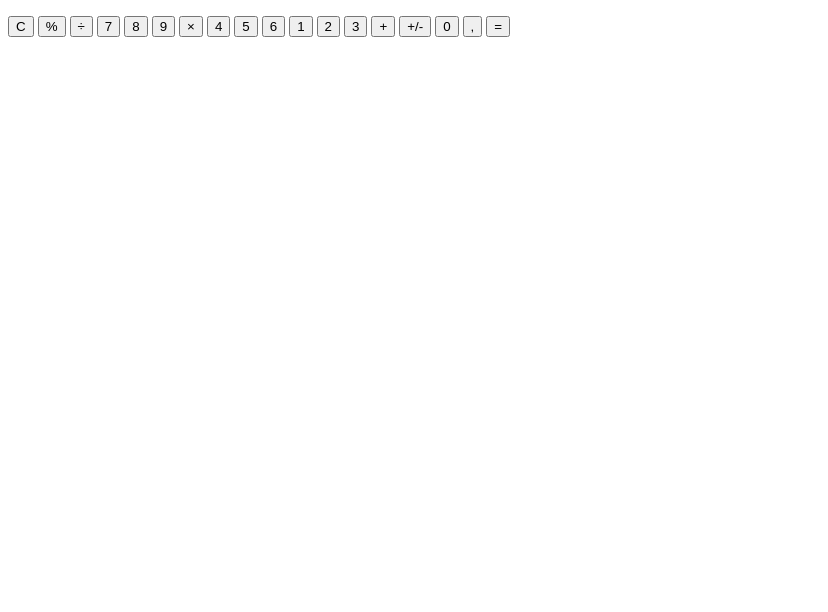
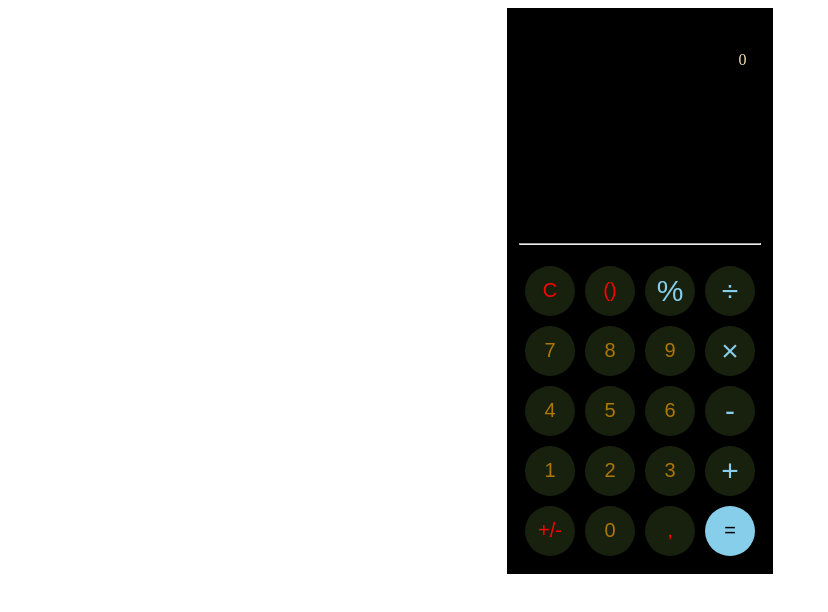
Before and after one commit to OlaIfemi667/calculator, a plain HTML site: page index.html in a window 1280 px wide. Shown: the whole page, without its empty margins (0-828 px from the left). Drawn offline with Linux system fonts and the light colour scheme.

Commit message:
feat: frontend and displaying numbers

```diff
--- a/index.html
+++ b/index.html
@@ -3,17 +3,20 @@
 <head>
     <meta charset="UTF-8">
     <meta name="viewport" content="width=device-width, initial-scale=1.0">
-    <link rel="stylesheet" href="style.css">
+    <link rel="stylesheet" href="styles/styles.css">
+    <script src="javascript.js" defer></script>
     <title>Calculator</title>
 </head>
 <body>
     <div id="container">
         <div id="topItems">
-            <p id="textBrowser"></p>
+            <p id="textBrowser">0</p>
             <div id="backspace"></div>
         </div>
+        <div><hr></div>
         <div id="bottomItems">
             <input type="button" id="cleanScreen" value="C">
+            <input type="button" class="otherOperation" value="()">
             <input type="button" class="operation" value="%">
             <input type="button" class="operation" value="÷">
             <input type="button" class="number" value="7">
@@ -23,14 +26,15 @@
             <input type="button" class="number" value="4">
             <input type="button" class="number" value="5">
             <input type="button" class="number" value="6">
+            <input type="button" class="operation" value="-">
             <input type="button" class="number" value="1">
             <input type="button" class="number" value="2">
             <input type="button" class="number" value="3">
             <input type="button" class="operation" value="+">
-            <input type="button" class="operation" value="+/-">
+            <input type="button" class="otherOperation" value="+/-">
             <input type="button" class="number" value="0">
-            <input type="button" value=",">
-            <input type="button" value="=">
+            <input type="button" class="otherOperation" value=",">
+            <input type="button" id="equalTo" value="=">
         </div>
     </div>
 </body>
--- a/javascript.js
+++ b/javascript.js
@@ -0,0 +1,17 @@
+const NUMBERS = document.querySelectorAll(".number");
+let firstVar = "";
+let secondVar = ""
+function main(){
+    textBrowser = document.querySelector("#textBrowser");
+    NUMBERS.forEach(element => {
+        element.addEventListener("click", () =>{
+            firstVar += element.value;
+            console.log(element.value)
+            textBrowser.textContent = firstVar;
+
+        })
+        console.log("inputs onclick set")
+    });
+}
+
+main();
--- a/styles/styles.css
+++ b/styles/styles.css
@@ -0,0 +1,75 @@
+body{
+    display: flex;
+    justify-content: center;
+    align-items: center;
+}
+
+hr{
+    color: gray;
+    height: 5%;
+    width: 90%;
+}
+
+#topItems #textBrowser{
+    color: wheat;
+    display: flex;
+    justify-content: flex-end;
+}
+#container{
+    background-color: black;
+    height: 566.4px;
+    width: 265.92px;
+}
+#topItems{
+    height: 40%;
+    width: auto;
+    padding: 10%;
+    box-sizing: border-box;
+}
+
+#bottomItems{
+    padding: 5%;
+    display: flex;
+    flex-wrap: wrap;
+    justify-content: center;
+    gap: 10px;
+    box-sizing: border-box;
+}
+
+#bottomItems input{
+    height: 50px;
+    width: 50px;
+    border-radius: 50%;
+    font-size: 20px;
+    font-weight: 500;
+    background-color: #243015af;
+    border: none;
+}
+#bottomItems input:hover{
+    opacity: 0.5;
+}
+
+#bottomItems input:focus{
+    font-size: 80%;
+}
+
+
+.number{
+    color: #ffa600a6;
+}
+
+#bottomItems .operation{
+    color: skyblue;
+    font-size: 30px;
+}
+
+#bottomItems #cleanScreen{
+    color: red;
+}
+#bottomItems .otherOperation{
+    color: red;
+}
+#bottomItems #equalTo{
+    background-color: skyblue;
+    color: black;
+}
```
